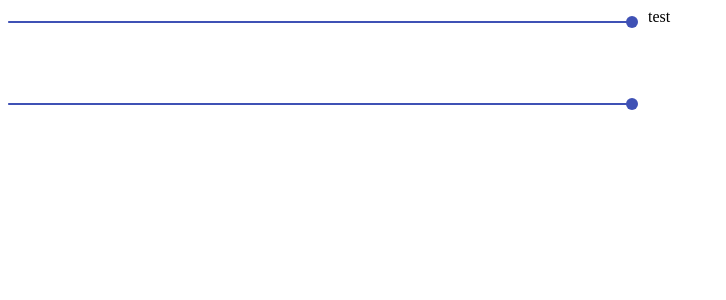
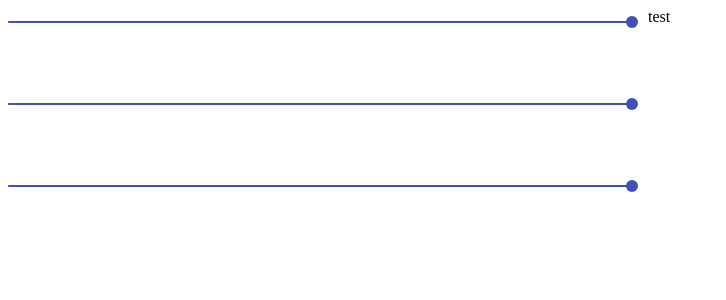
Before and after one commit to hakolab/pianoroll, a React app: page / in a window 1280 px wide. Shown: the top 300 px of the page, without its empty margins (0-726 px from the left). Built offline with nearby package versions, Linux system fonts and the light colour scheme; the HTML template or start-up script is replaced by a standard one.

Commit message:
Slider test

```diff
--- a/src/App.js
+++ b/src/App.js
@@ -18,6 +18,17 @@ class App extends React.Component {
         height: "50px"
     }
 
+    renderSlider(obj){
+        return (
+            <CustomSlider
+                id={obj.id}
+                step={obj.step}
+                max={obj.max}
+                onChange={(event, newValue) => this.handleChange(event, newValue)}
+                value={obj.value} />
+        )
+    }
+
     render(){
         return(
             <div>
@@ -36,6 +47,8 @@ class App extends React.Component {
                             max={this.props.conf.height.max}
                             onChange={(event, newValue) => this.handleChange(event, newValue)}
                             value={this.props.conf.height.value} />
+                            <div style={this.s}></div>
+                            {this.renderSlider(this.props.conf.width)}
                     </Grid>
                     <Grid item xs={6}>
                         <div>test</div>
```
Also changed, not shown: 1 other file (tests, documents, lock files or other folders).
